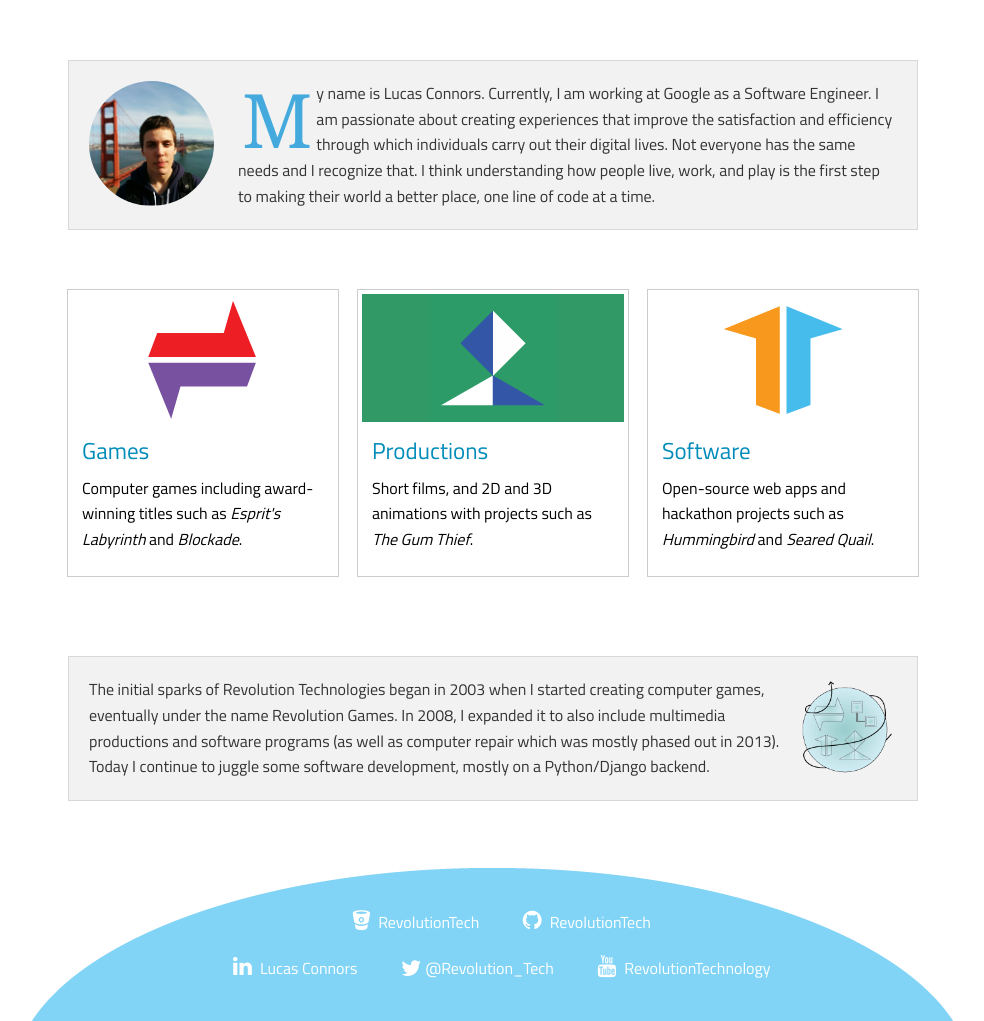
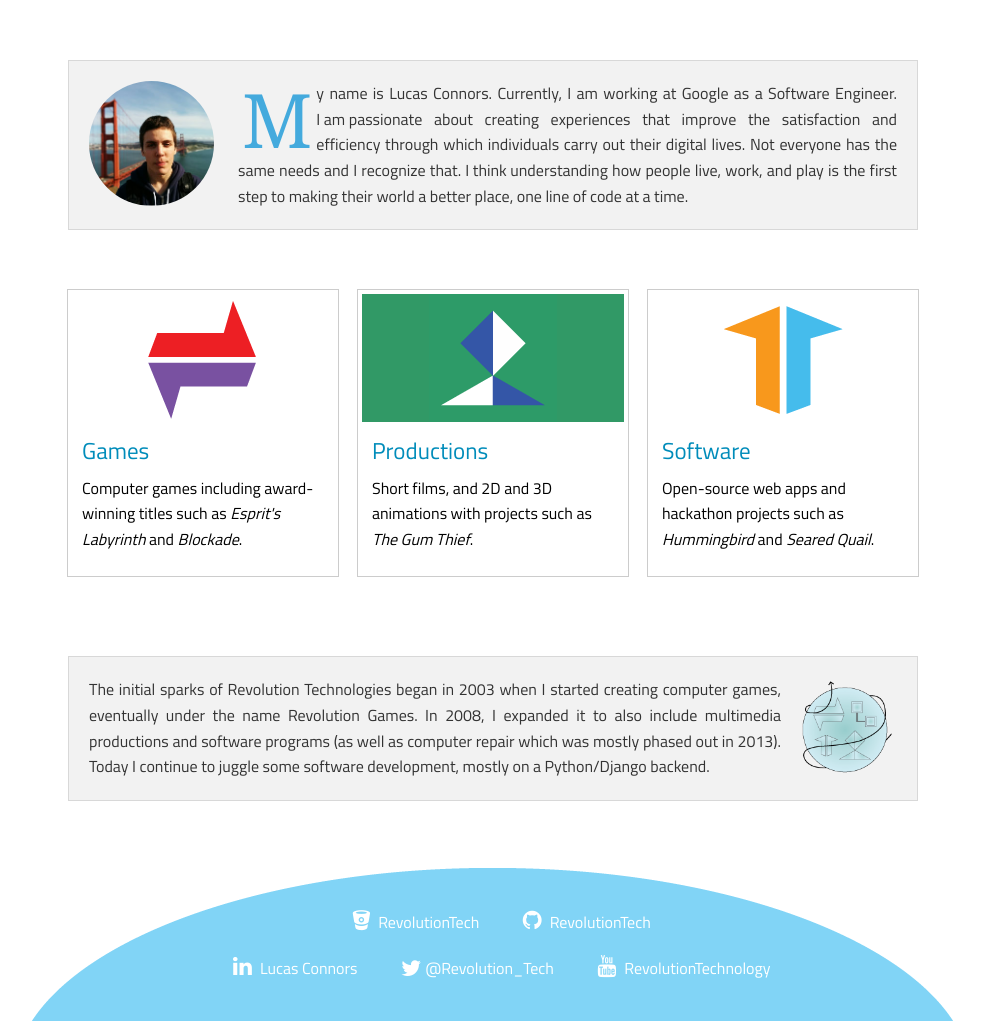
Before and after one commit to RevolutionTech/revolutiontech.ca, a Django app: page / in a window 1280 px wide. Shown: the part 56-1077 px from the top of the page, without its empty margins (147-1131 px from the left). Run offline with Django 3.2, Linux system fonts and the light colour scheme.

Commit message:
Improve alignment of text throughout site

```diff
--- a/static/css/revolutiontech.css
+++ b/static/css/revolutiontech.css
@@ -3,6 +3,10 @@
 }
 .hero-unit > .button.secondary {
     background-color: #ffffff;
+}
+
+.text-together {
+    display: inline-block;
 }
 
 .container {
@@ -45,6 +49,7 @@
 .home-hero-unit {
     margin: auto;
     width: 100%;
+    text-align: justify;
 }
 .home-hero-unit.170 {
     min-height: 170px;
@@ -66,6 +71,7 @@
     padding-right: 20px;
     max-width: 850px;
     min-height: 275px;
+    text-align: justify;
 }
 .hero-unit-right {
     display: block;
@@ -80,6 +86,7 @@
 }
 
 .semi-avatar {
+    margin-left: 16px;
     float: right;
     max-height: 100px;
 }
@@ -101,6 +108,9 @@
     width: 100%;
 }
 .item-regular > a > p {
+    margin-left: 15px;
+    margin-right: 15px;
+    text-align: justify;
     color: #000000;
 }
 .item-regular img {
@@ -175,6 +185,10 @@
     margin: 8px;
 }
 
+.item-page p {
+    text-align: justify;
+}
+
 .footer-back {
     background: url(/static/img/footer.png) no-repeat center bottom;
     min-height: 160px;
--- a/templates/home.html
+++ b/templates/home.html
@@ -7,7 +7,7 @@
 <div class="home-container">
     <div class="panel home-hero-unit 170">
         <img class="avatar" src="{% static "img/Lucas.jpg" %}" alt="Lucas Connors">
-        <p><span class="firstletter">M</span>y name is Lucas Connors. Currently, I am working at Google as a Software Engineer. I am passionate about creating experiences that improve the satisfaction and efficiency through which individuals carry out their digital lives. Not everyone has the same needs and I recognize that. I think understanding how people live, work, and play is the first step to making their world a better place, one line of code at a time.</p>
+        <p><span class="firstletter">M</span>y name is Lucas Connors. Currently, I am working at Google as a Software Engineer. <span class="text-together">I am passionate</span> about creating experiences that improve the satisfaction and efficiency through which individuals carry out their digital lives. Not everyone has the same needs and I recognize that. <span class="text-together">I think understanding</span> how people live, work, and play is the first step to making their world a better place, one line of code at a time.</p>
     </div>
     <ul class="category-links small-block-grid-1 medium-block-grid-3 large-block-grid-3">
         <li>
```
